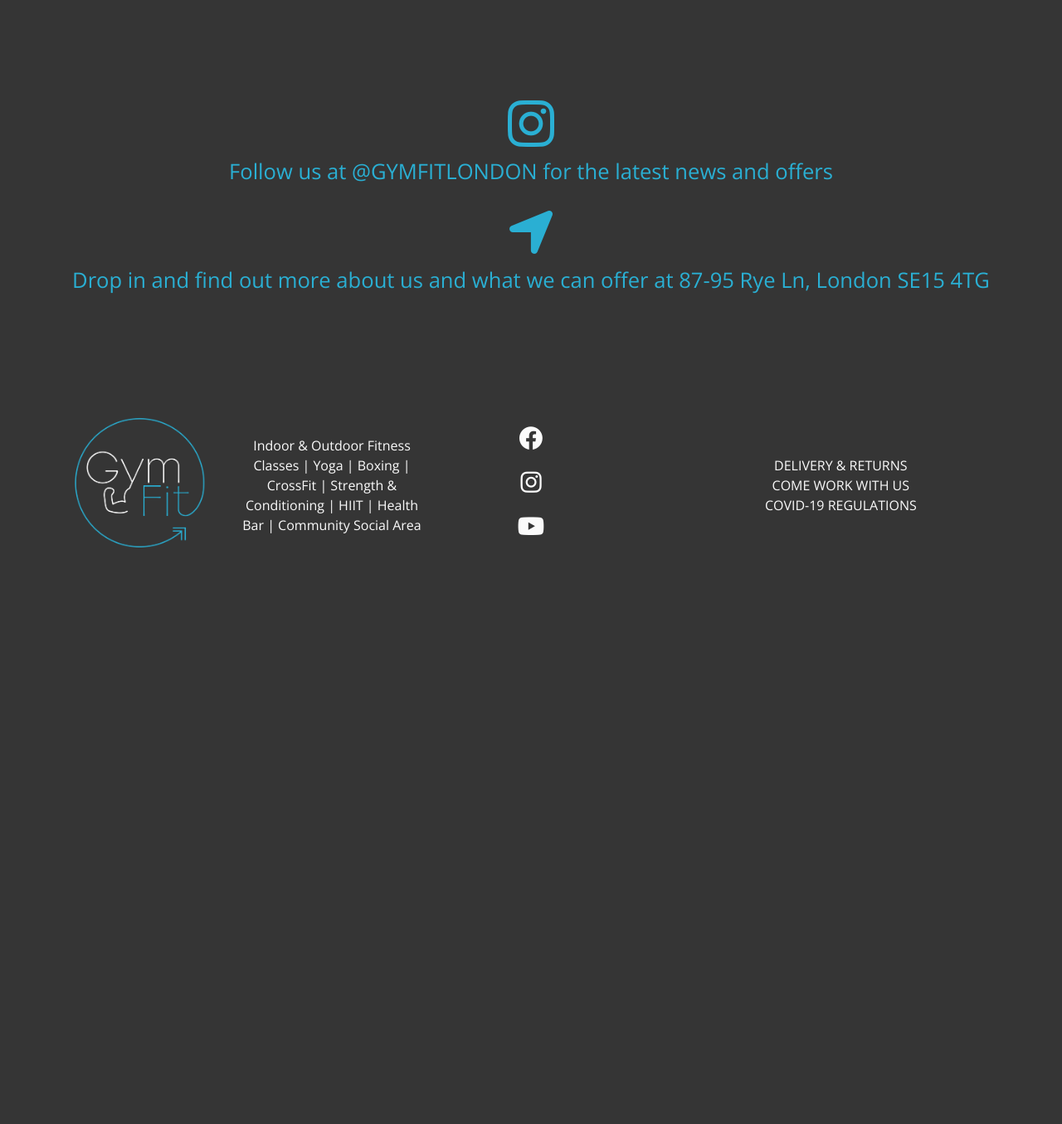
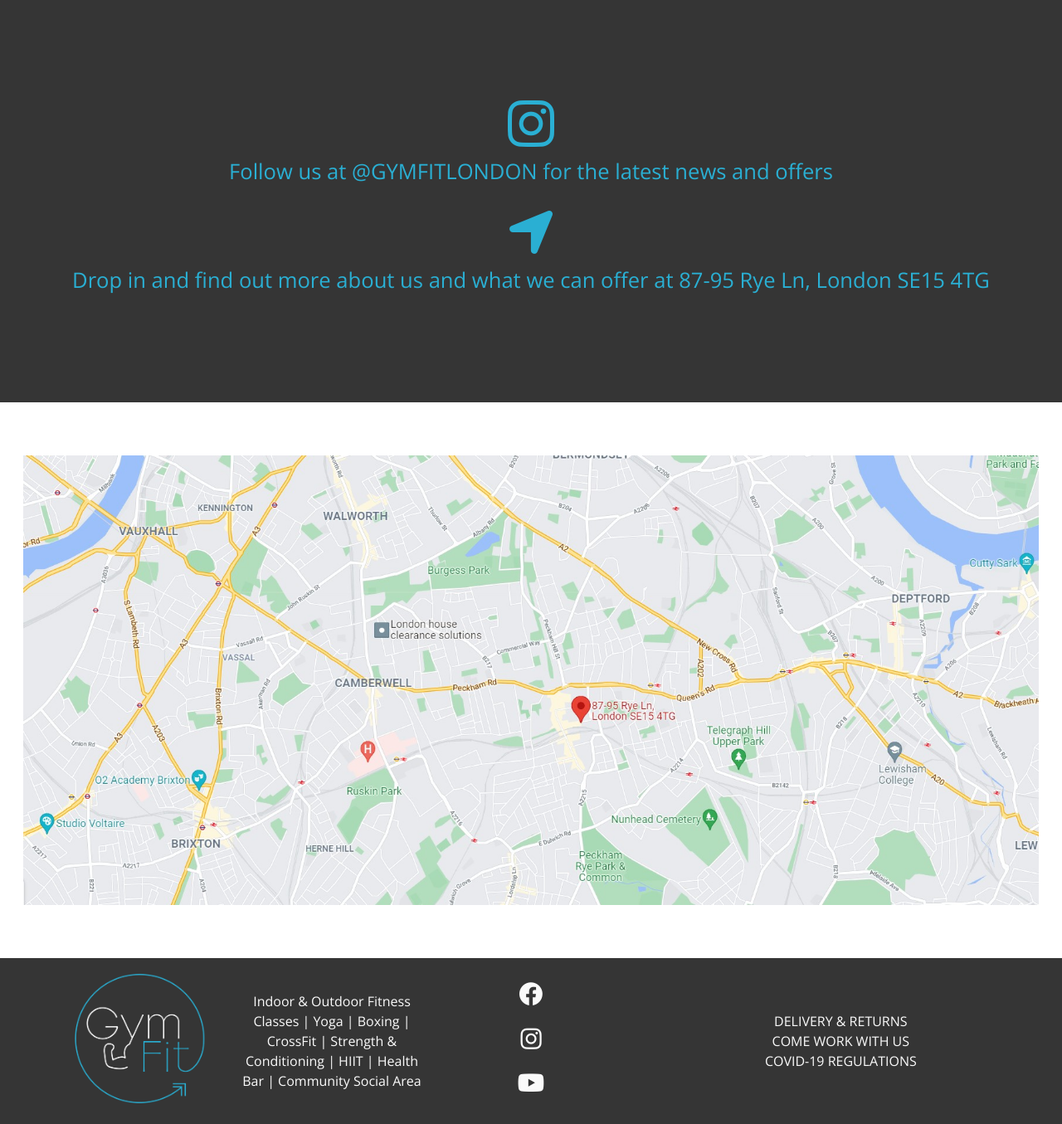
Before and after one commit to nlenno1/gym-fit-MS4, a Django app: page / in a window 1280 px wide. Shown: the part 3695-5050 px from the top of the page at 83% size. Before the commit the page ends 4355 px from the top, so only its background shows below. Run offline with Django 4.2, Linux system fonts and the light colour scheme; some web fonts are replaced.

Commit message:
feat: add map section

```diff
--- a/home/templates/home/index.html
+++ b/home/templates/home/index.html
@@ -143,4 +143,11 @@
             </p>
         </div>
     </section>
+    <section class="container-fluid">
+        <div id="map">
+            <a href="https://www.google.co.uk/maps/place/87-95+Rye+Ln,+London+SE15+4TG/@51.4748384,-0.0749894,13.88z/data=!4m5!3m4!1s0x487603a051531199:0x7985ebcd285eaebc!8m2!3d51.4709398!4d-0.0665182" target="_blank">
+                <img src="media/map.jpg" alt="Map">
+            </a>
+        </div>
+    </section>
 {% endblock %}
--- a/static/css/base.css
+++ b/static/css/base.css
@@ -225,7 +225,17 @@ h1, h2, h3 ,h4, h5 {
     }
 }
 
-/* Our Team */
+/* Map */
+
+#map {
+    padding: 4rem 1rem;
+}
+
+#map img {
+    width: 100%;
+}
+
+
 
 
 /* Footer */
```
Also changed, not shown: media/map.jpg (added).
